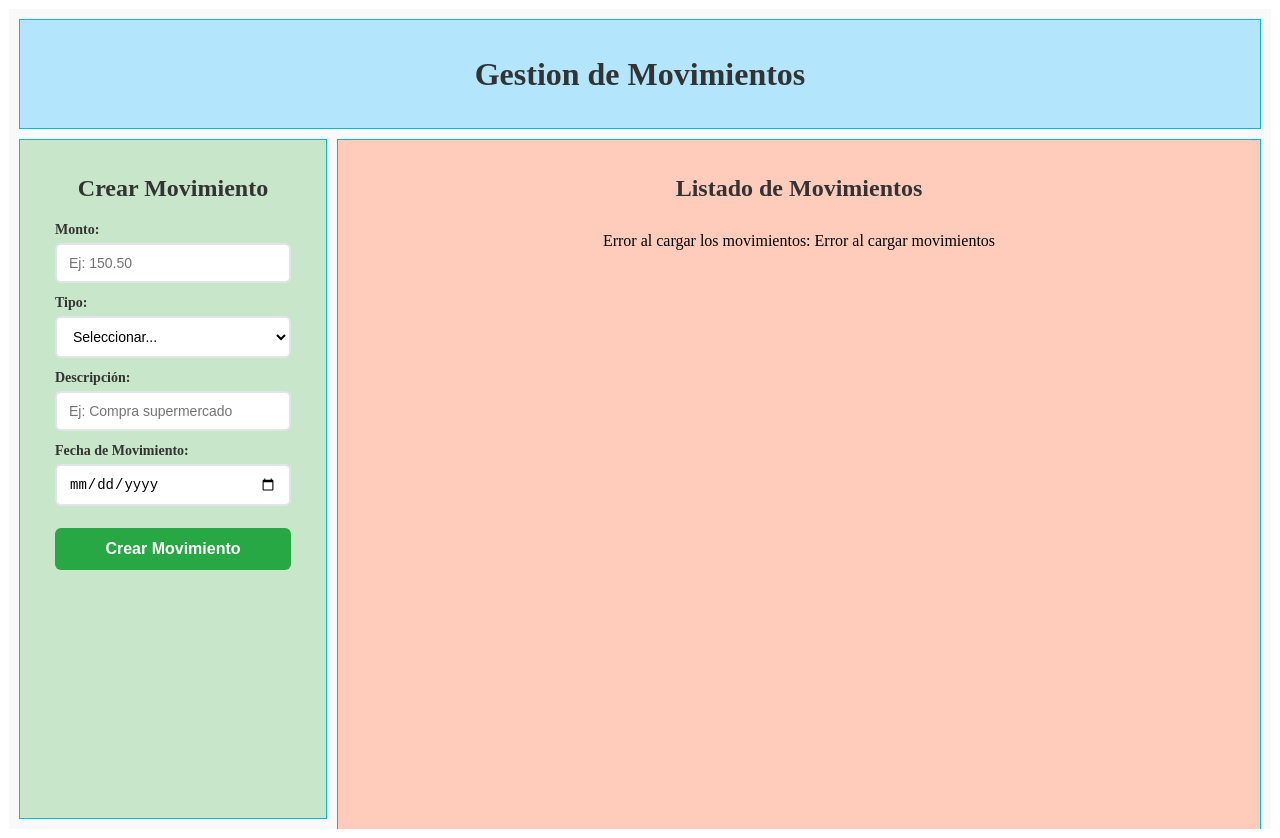
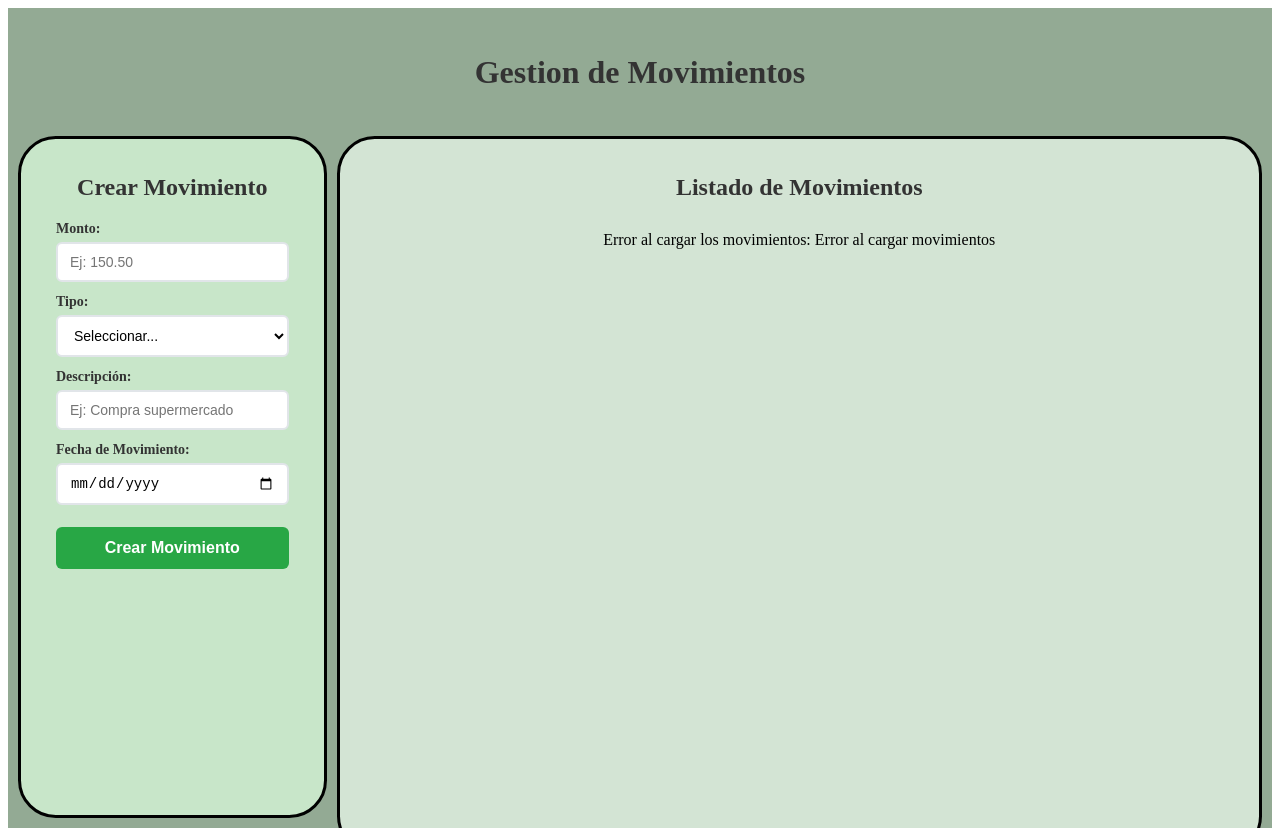
Before and after one commit to Naay-Arenaza/Proyecto-ProgramacionWEB, a plain HTML site: page ProyectoFinanzas/static/index.html in a window 1280 px wide. Drawn offline with Linux system fonts and the light colour scheme; no server answers.

Commit message:
modificacion style4.css 21:57-miercoles-29

```diff
--- a/ProyectoFinanzas/static/app.js
+++ b/ProyectoFinanzas/static/app.js
@@ -135,6 +135,7 @@ function crearHTMLMovimiento(mov) {
                     <span class="descripcion">Descripcion: ${descripcion}</span>
                     <br>
                     <span class="monto ${clase}">Monto: ${simbolo}$${mov.monto}</span>
+                    <br>
                     <button class="btn-borrar">Borrar</button>
                 </div>
             </div>
--- a/ProyectoFinanzas/static/style4.css
+++ b/ProyectoFinanzas/static/style4.css
@@ -10,32 +10,35 @@
     "sidebar content";
     height: 100vh; /* Cambia a altura completa de la ventana */
     min-height: 100vh; /* Mínimo alto de ventana */
-    background-color: #f9f9f9;
-    border: 1px solid #ffffff;
+    background-color: #93aa94;
     padding: 10px; /* Agrega padding para respiro */
     overflow: hidden; /* Previene scroll general */
 }
 /*elementos del grid*/
 .item-grid {
-    background-color: #e0f7fa;
+    background-color: #c8e6c9;
     padding: 15px;
-    border: 1px solid #00bcd4;
+
 }
 .header {
     grid-area: header;
-    background-color: #b3e5fc;
+    background-color: #93aa94;
 }
 .sidebar {
     grid-area: sidebar;
     background-color: #c8e6c9;
+    border: 3px solid rgb(0, 0, 0);
+    border-radius:1cm
 }
 .content {
     grid-area: content;
-    background-color: #ffccbc;
+    background-color: #d3e4d4;
     display: flex;
     flex-direction: column;
     height: 100%; /* Ocupa toda la altura disponible */
     min-height: 0; /* IMPORTANTE: permite que el contenido se expanda */
+    border: 3px solid black;
+    border-radius:1cm
 }
 
 #titulo-crear-movimiento{
@@ -72,6 +75,10 @@
     font-weight: 600;
     cursor: pointer;
     margin-top: 10px;
+}
+/* Oscurecer al pasar el mouse por encima */
+.boton-crear-movimiento:hover {
+    background-color: #218838;
 }
 
 /* Flex para las listas  */
@@ -130,7 +137,7 @@
     font-size: 14px;
 }
 
-/* Estilos para cada movimiento individual */
+
 .movimiento-ingreso-flex,
 .movimiento-gasto-flex {
     flex: 0 0 calc(33.333% - 80px); /* 3 columnas con espacio */
@@ -146,14 +153,14 @@
 }
 
 .movimiento-ingreso-flex {
-    background-color: lightblue;
+    background-color: rgba(0, 126, 6, 0.39);
     padding: 20px;
     margin: 5px;
-    border: 1px solid blue;
+    border: 3px solid rgb(0, 126, 6);
 }
 .movimiento-gasto-flex {
-    background-color: lightblue;
+    background-color: rgba(223, 26, 0, 0.37);
     padding: 20px;
     margin: 5px;
-    border: 1px solid rgb(255, 30, 0);
+    border: 3px solid rgba(223, 26, 0, 0.815);
 }
```
